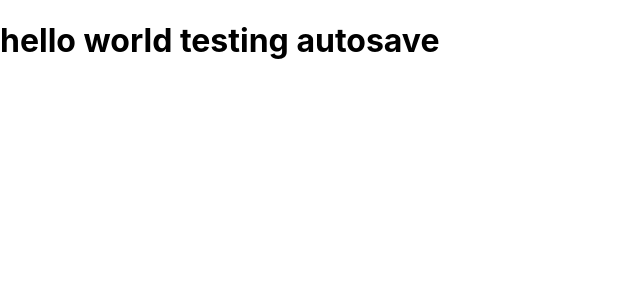
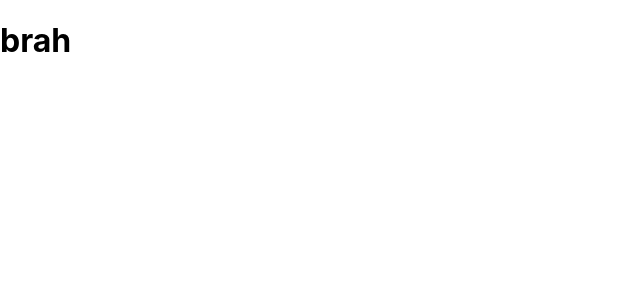
Before and after one commit to CoreyLongDev/BarCadia, a React (Create React App) app: page / in a window 1280 px wide. Shown: the top 300 px of the page, without its empty margins (0-640 px from the left). Built offline with nearby package versions, Linux system fonts and the light colour scheme.

Commit message:
added basic route with 404. deleted a few more extras from create-react-app

```diff
--- a/src/App.js
+++ b/src/App.js
@@ -1,8 +1,18 @@
 import './App.css';
+import { BrowserRouter as Router, Routes, Route } from 'react-router-dom';
+import Home from './Pages/Home';
+import About from './Pages/About';
+import NotFoundPage from './Pages/NotFoundPage';
 
 function App() {
   return (
-    <h1>hello world testing autosave</h1>
+    <Router>
+        <Routes>
+          <Route path='/' element={<Home />} />
+          <Route path='/about' element={<About />} />
+          <Route path='*' element={<NotFoundPage />} />
+        </Routes>
+    </Router>
   );
 }
 
--- /dev/null
+++ b/src/Pages/About.js
@@ -0,0 +1,9 @@
+import React from "react";
+
+const About = () => {
+    return(
+        <h1>about brah</h1>
+    )
+}
+
+export default About;
--- /dev/null
+++ b/src/Pages/Home.js
@@ -0,0 +1,14 @@
+import React from "react";
+
+const Home = () => {
+    return(
+        <h1>brah</h1>
+    )
+}
+
+
+
+
+
+
+export default Home;
--- /dev/null
+++ b/src/Pages/NotFoundPage.js
@@ -0,0 +1,9 @@
+import React from "react";
+
+const NotFoundPage = () => {
+    return(
+        <h1>404: No Such Page Brah</h1>
+    )
+}
+
+export default NotFoundPage
```
Also changed, not shown: src/setupTests.js (deleted, +0 -5 lines), public/manifest.json (deleted), src/logo.svg (deleted), 1 other file (tests, documents, lock files or other folders).
